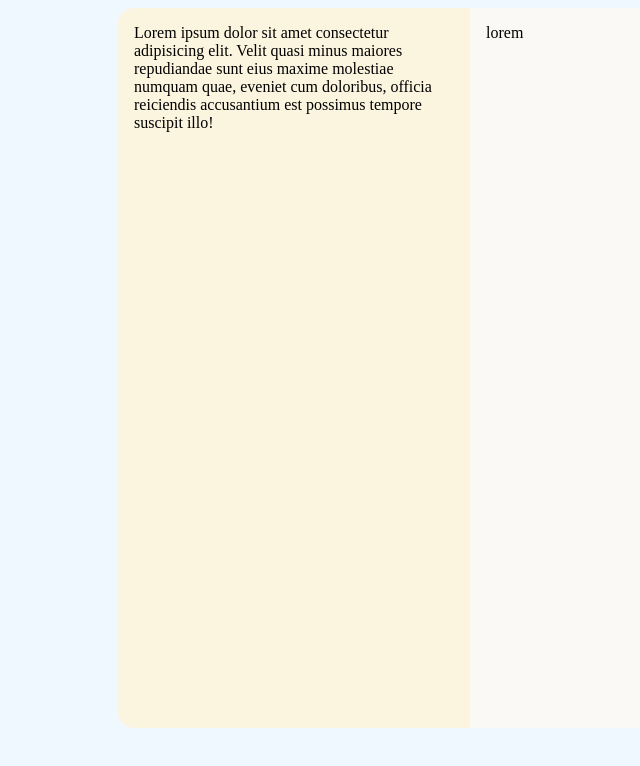
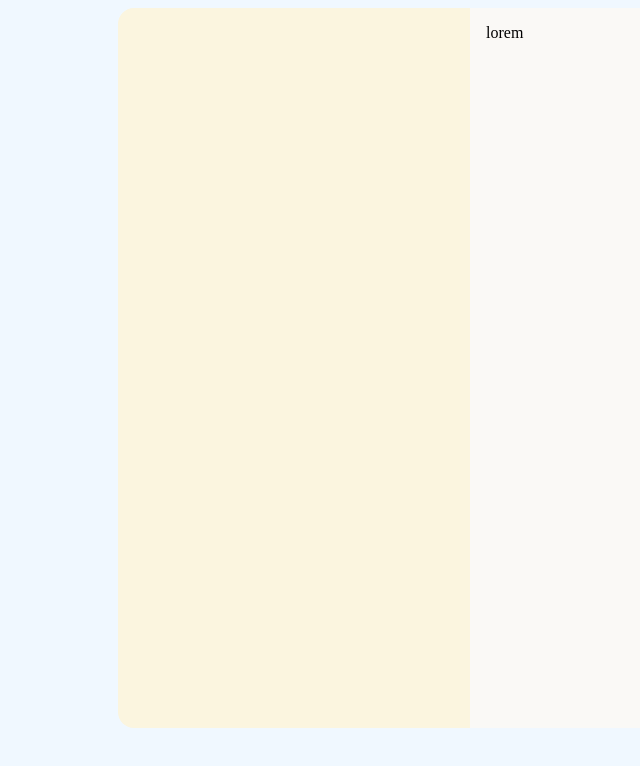
Before and after one commit to jmngandu/ChepChat, a React (Vite) app in the folder client/: page / in a window 1280 px wide. Shown: the top 766 px of the page, without its empty margins (18-658 px from the left). Built offline with nearby package versions, Linux system fonts and the light colour scheme.

Commit message:
chep chat

```diff
--- a/client/src/App.jsx
+++ b/client/src/App.jsx
@@ -1,18 +1,12 @@
 import { useState } from "react";
-import reactLogo from "./assets/react.svg";
-import viteLogo from "/vite.svg";
+
 import "./styles.scss";
 
 function App() {
   return (
     <>
       <div className="chepchat">
-        <div className="sidebar">
-          Lorem ipsum dolor sit amet consectetur adipisicing elit. Velit quasi
-          minus maiores repudiandae sunt eius maxime molestiae numquam quae,
-          eveniet cum doloribus, officia reiciendis accusantium est possimus
-          tempore suscipit illo!
-        </div>
+        <div className="sidebar"></div>
         <div className="chatbox">lorem</div>
       </div>
     </>
```
